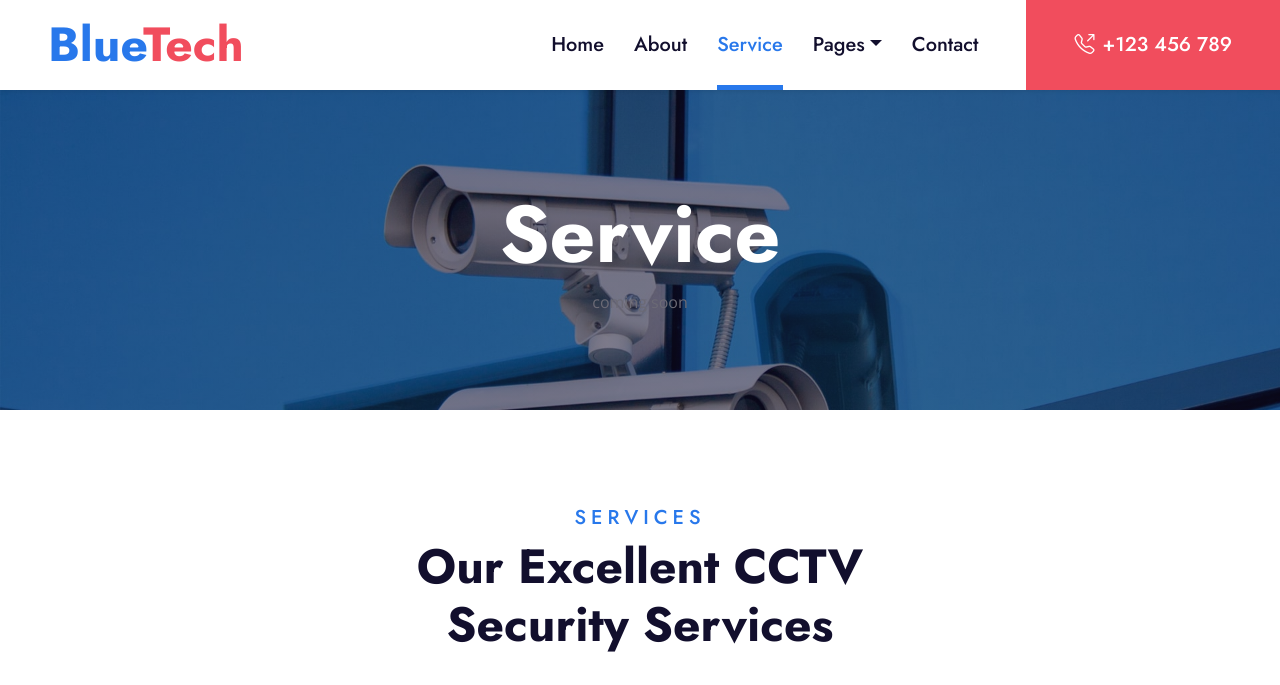
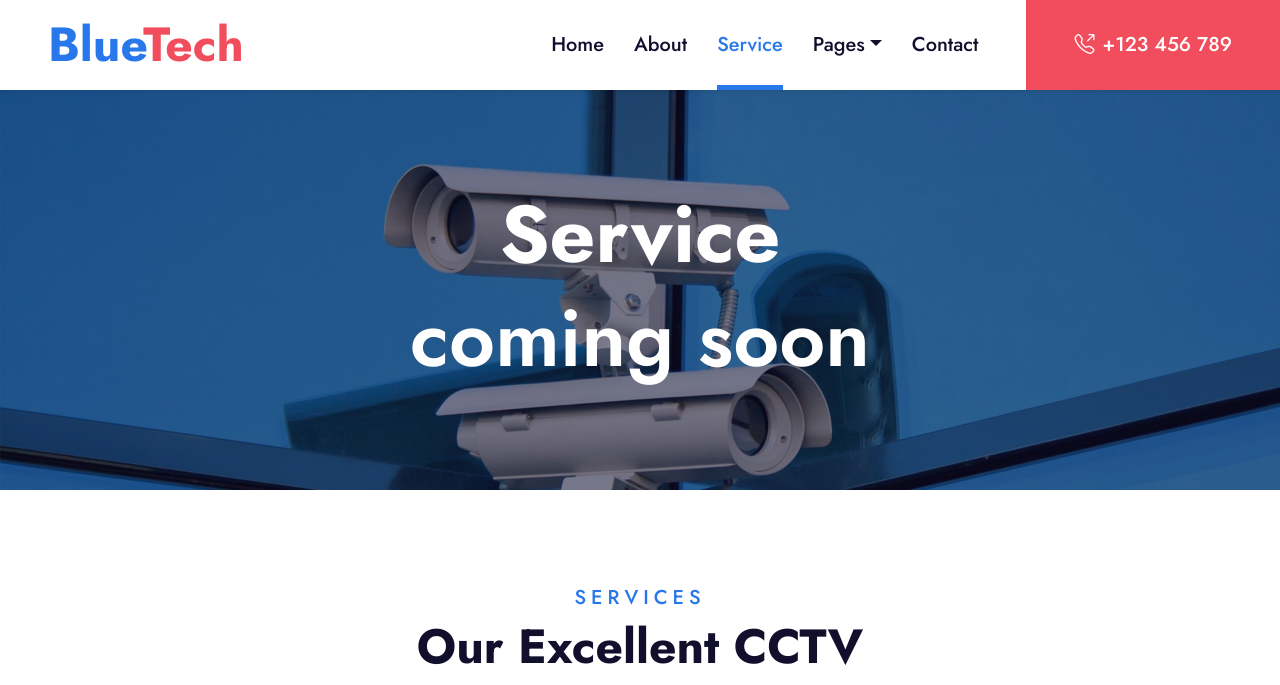
Before and after one commit to kyljax/bluetechwireless, a website: page service.html in a window 1280 px wide. Shown: the top 685 px of the page. Drawn offline with nearby package versions, Linux system fonts and the light colour scheme; files whose address does not match are found by name.

Commit message:
Update service.html

```diff
--- a/service.html
+++ b/service.html
@@ -71,7 +71,8 @@
 <!--                 <a href="" class="h4 text-white">Home</a>
                 <i class="far fa-circle text-white px-2"></i>
                 <a href="" class="h4 text-white">Service</a> -->
-                coming soon
+                <h3 class="display-1 text-white animated zoomIn">coming soon</h3>
+
             </div>
         </div>
     </div>
```
